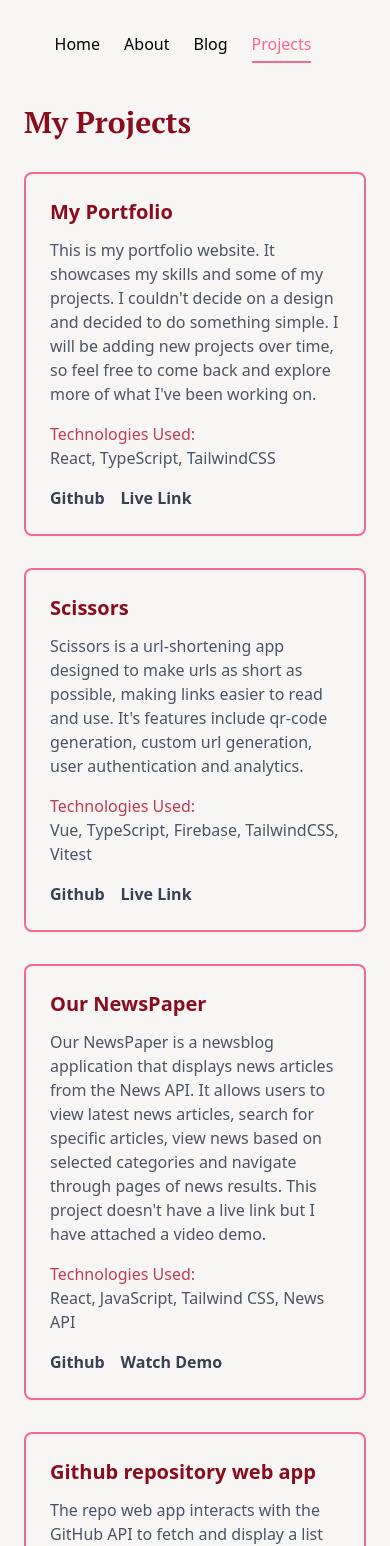
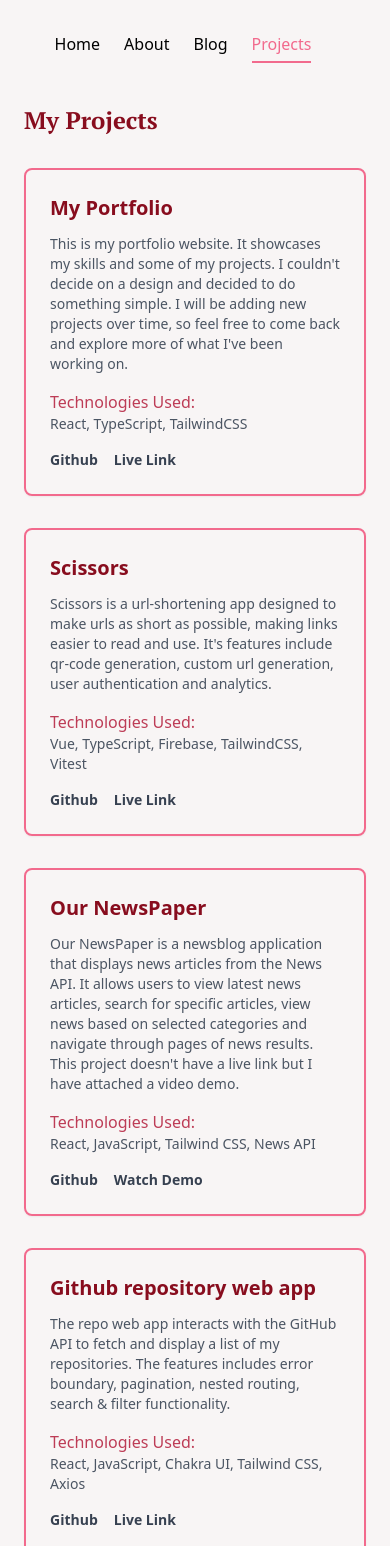
Before and after one commit to Saheedatt/saheedat, a React (Vite) app: page /projects in a window 390 px wide. Shown: the top 1546 px of the page. Built offline with nearby package versions, Linux system fonts and the light colour scheme.

Commit message:
Updated font sizing

```diff
--- a/src/components/Blog.tsx
+++ b/src/components/Blog.tsx
@@ -30,11 +30,11 @@ const Blog = () => {
       <div className="max-w-3xl mx-auto p-4 md:p-6 pt-24 md:pt-28">
         <div className="bg-white rounded-lg shadow-lg p-6 md:p-8">
           <div className="mb-8">
-            <h1 className="text-3xl md:text-4xl font-pt-serif font-bold text-rose mb-2">
+            <h1 className="text-2xl md:text-3xl lg:4xl font-pt-serif font-bold text-rose mb-2">
               My Blog Posts
             </h1>
             <div className="w-32 h-0.5 bg-[#bd3c56] ml-6 mb-6"></div>
-            <p className="text-base md:text-lg text-gray-700 max-w-2xl mx-auto">
+            <p className="text-gray-700 max-w-2xl mx-auto text-sm md:text-base lg:text-lg">
               I am working on building a smart home dashboard and I decided to
               document my process by writing. The goal is to improve my
               knowledge and also get better at writing technical articles.
@@ -55,7 +55,7 @@ const Blog = () => {
                     href={post.link}
                     target="_blank"
                     rel="noopener noreferrer"
-                    className="inline-flex items-center gap-2 text-pinkish transition-colors duration-300"
+                    className="inline-flex items-center gap-2 text-pinkish transition-colors duration-300 text-sm md:text-base lg:text-lg"
                   >
                     Read on Dev.to
                   </a>
@@ -86,7 +86,7 @@ const Blog = () => {
             <h3 className="text-xl font-semibold text-rose mb-3">
               Want to read more?
             </h3>
-            <p className="text-gray-700 mb-4">
+            <p className="text-gray-700 mb-4 text-sm md:text-base lg:text-lg">
               I will be sure to update this as I write more articles!
             </p>
             <a
--- a/src/components/Projects.tsx
+++ b/src/components/Projects.tsx
@@ -64,7 +64,7 @@ const Projects = () => {
         <Navigation />
       </div>
 
-      <h1 className="text-3xl text-rose font-pt-serif font-bold mb-8 px-2">
+      <h1 className="text-2xl md:text-3xl lg:4xl text-rose font-pt-serif font-bold mb-8 px-2">
         My Projects
       </h1>
       <div className="grid gap-8 px-2 md:grid-cols-2 pb-6">
@@ -76,17 +76,17 @@ const Projects = () => {
             <h2 className="text-xl text-rose font-semibold mb-3">
               {project.title}
             </h2>
-            <p className="text-gray-600 mb-4">{project.description}</p>
+            <p className="text-gray-600 mb-4 text-sm md:text-base lg:text-lg">{project.description}</p>
             <div className="text-black">
               <span className="font-medium text-[#bd3c56]">
                 Technologies Used:
               </span>
-              <p className="text-gray-600 mb-4 ">{project.technologies}</p>
+              <p className="text-gray-600 mb-4 text-sm md:text-base lg:text-lg ">{project.technologies}</p>
             </div>
             <div className="flex gap-4">
               <a
                 href={project.githubLink}
-                className="flex items-center gap-1 text-gray-700 hover:text-pinkish"
+                className="flex items-center gap-1 text-gray-700 hover:text-pinkish text-sm md:text-base lg:text-lg"
                 target="_blank"
                 rel="noopener noreferrer"
               >
@@ -95,7 +95,7 @@ const Projects = () => {
               {project.liveLink && (
                 <a
                   href={project.liveLink}
-                  className="flex items-center gap-1 text-gray-700 hover:text-pinkish"
+                  className="flex items-center gap-1 text-gray-700 hover:text-pinkish text-sm md:text-base lg:text-lg"
                   target="_blank"
                   rel="noopener noreferrer"
                 >
@@ -105,7 +105,7 @@ const Projects = () => {
               {project.videoLink && (
                 <button
                   onClick={() => setVideoUrl(project.videoLink!)}
-                  className="flex items-center gap-1 text-gray-700 hover:text-pinkish"
+                  className="flex items-center gap-1 text-gray-700 hover:text-pinkish text-sm md:text-base lg:text-lg"
                 >
                   <span className="font-semibold">Watch Demo</span>
                 </button>
```
